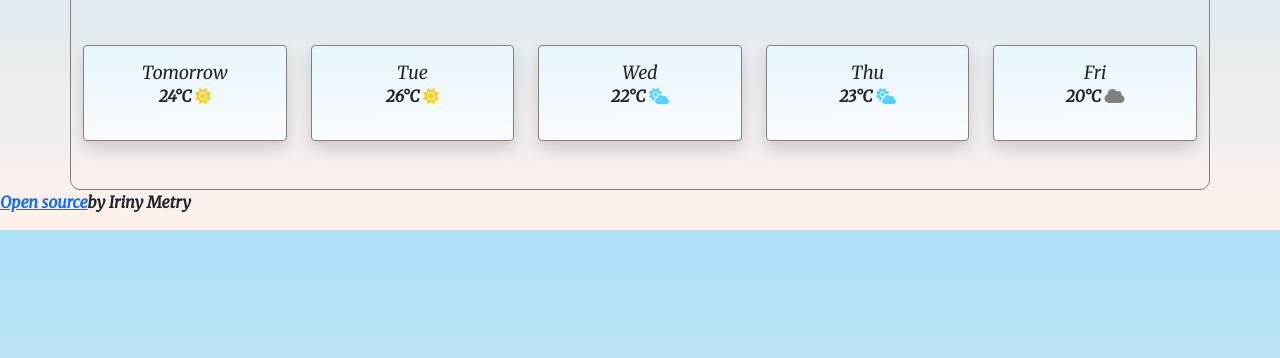
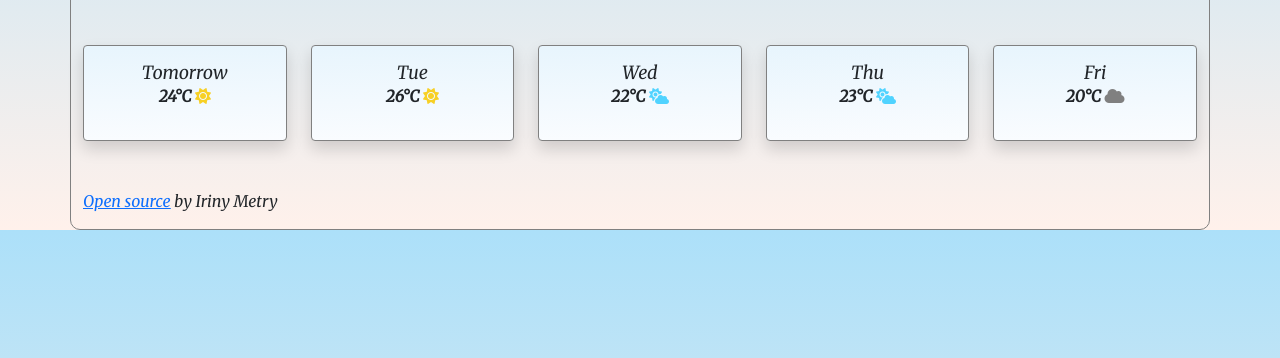
Before and after one commit to irinymetry/weather-application, a plain HTML site: page index.html in a window 1280 px wide. Shown: the part 390-748 px from the top of the page. Drawn offline with nearby package versions, Linux system fonts and the light colour scheme.

Commit message:
updated open source link

```diff
--- a/index.html
+++ b/index.html
@@ -78,8 +78,10 @@
                 </div>
             </div>
         </div>
+        <p class="open-source"><span><a href="http://https://github.com/irinymetry/weather-application">Open source</a></span>
+            by Iriny Metry</p>
     </div>
-    <p><span><a href="http://https://github.com/irinymetry/weather-application">Open source</a></span>by Iriny Metry</p>
+
     <script src="src/script.js"></script>
 </body>
 
--- a/style.css
+++ b/style.css
@@ -63,3 +63,6 @@ p {
 .units {
   font-size: 20px;
 }
+.open-source {
+  font-weight: lighter;
+}
```
